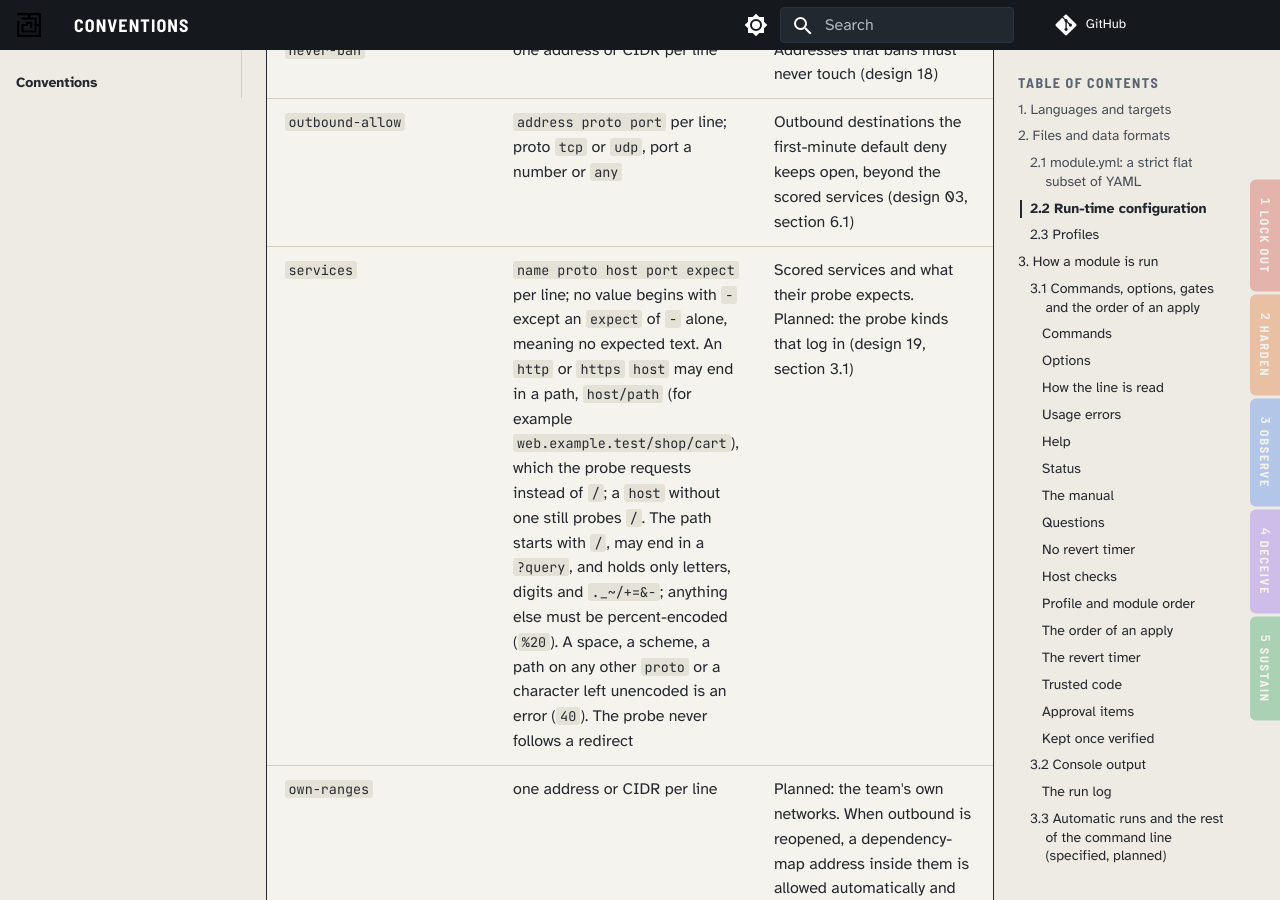
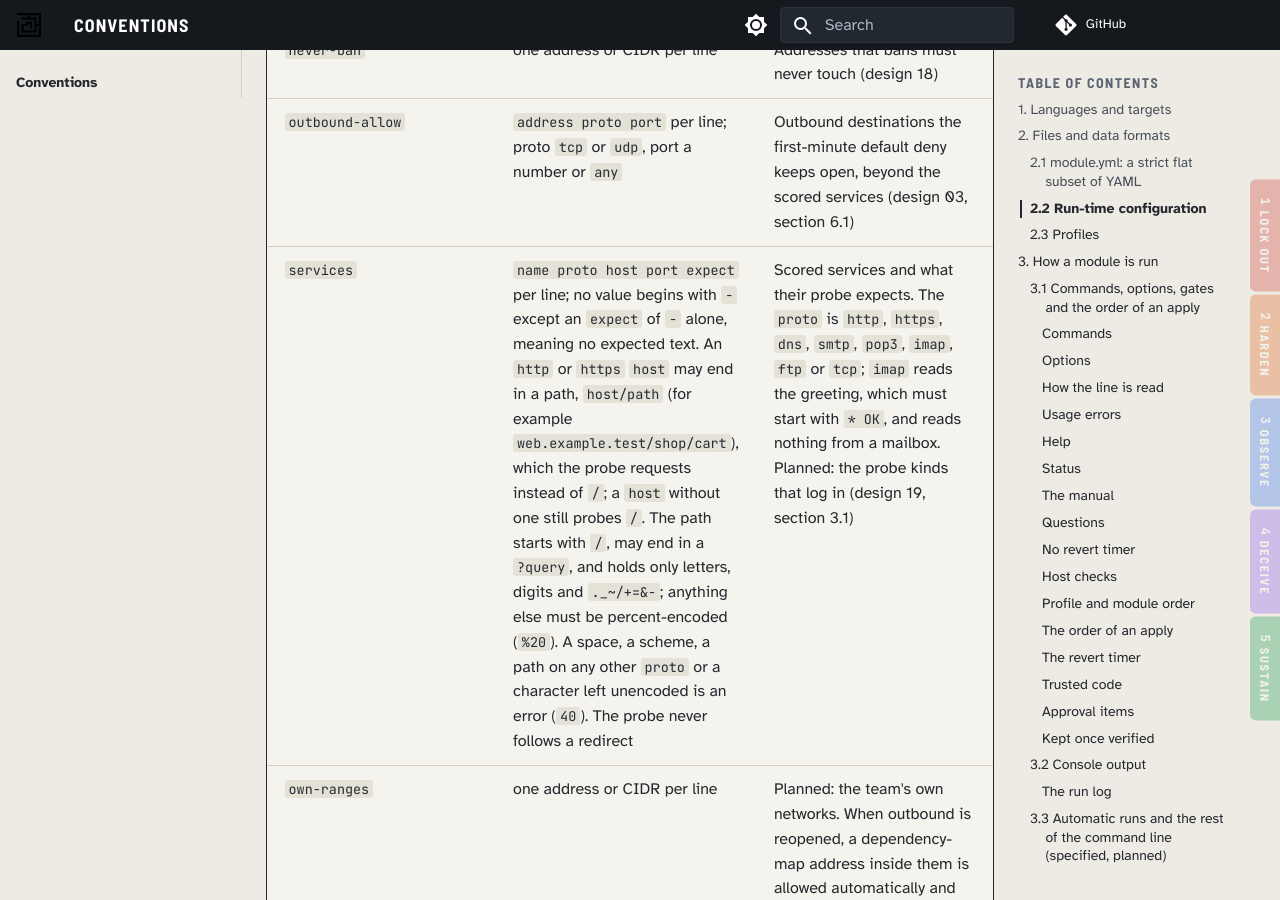
Before and after one commit to dotnetdork/Labyrinth, an MkDocs documentation site: the page built from docs/Conventions.md, in a window 1280 px wide and 900 px high, scrolled down 3099 px. Built offline with MkDocs 1.6.1 and Material for MkDocs 9.7.7, drawn with Linux system fonts in a browser that asks for light colours; comment, search, counter and statistics services are not loaded.

Commit message:
Add an imap probe that checks the greeting (#56)

```diff
--- a/docs/Conventions.md
+++ b/docs/Conventions.md
@@ -46,7 +46,7 @@ Configuration is **data, never code**. It is never `source`d in bash or dot-sour
 | `scoring-allowlist` | one address or CIDR per line | Scoring engine sources, applied before any deny rule. Optional for the runner; the firewall adapter still needs it until it checks for allows from any source (planned, design 01, section 5) |
 | `never-ban` | one address or CIDR per line | Addresses that bans must never touch (design 18) |
 | `outbound-allow` | `address proto port` per line; proto `tcp` or `udp`, port a number or `any` | Outbound destinations the first-minute default deny keeps open, beyond the scored services (design 03, section 6.1) |
-| `services` | `name proto host port expect` per line; no value begins with `-` except an `expect` of `-` alone, meaning no expected text. An `http` or `https` `host` may end in a path, `host/path` (for example `web.example.test/shop/cart`), which the probe requests instead of `/`; a `host` without one still probes `/`. The path starts with `/`, may end in a `?query`, and holds only letters, digits and `._~/+=&-`; anything else must be percent-encoded (`%20`). A space, a scheme, a path on any other `proto` or a character left unencoded is an error (`40`). The probe never follows a redirect | Scored services and what their probe expects. Planned: the probe kinds that log in (design 19, section 3.1) |
+| `services` | `name proto host port expect` per line; no value begins with `-` except an `expect` of `-` alone, meaning no expected text. An `http` or `https` `host` may end in a path, `host/path` (for example `web.example.test/shop/cart`), which the probe requests instead of `/`; a `host` without one still probes `/`. The path starts with `/`, may end in a `?query`, and holds only letters, digits and `._~/+=&-`; anything else must be percent-encoded (`%20`). A space, a scheme, a path on any other `proto` or a character left unencoded is an error (`40`). The probe never follows a redirect | Scored services and what their probe expects. The `proto` is `http`, `https`, `dns`, `smtp`, `pop3`, `imap`, `ftp` or `tcp`; `imap` reads the greeting, which must start with `* OK`, and reads nothing from a mailbox. Planned: the probe kinds that log in (design 19, section 3.1) |
 | `own-ranges` | one address or CIDR per line | Planned: the team's own networks. When outbound is reopened, a dependency-map address inside them is allowed automatically and any other is queued (design 08, section 3.2); `probe` run from outside refuses any address not in them (design 19, section 3) |
 | `hosts` | `host group profile platform` per line | Which hosts exist, and each one's group (its ring, design 03), profile and platform |
 | `seed.conf` | `KEY=value`, one per line | This host's seeds: `DECOY_SEED`, made by `laby --new-seed`, and, planned, `TEAM_SEED` (design 04). Written by Labyrinth, root-only (mode 600 on Linux; Administrators and SYSTEM on Windows), for this host only and never copied between hosts (design 16, section 4) |
```
Also changed, not shown: docs/manual/labyrinth.md (+2 -0 lines), 7 other files.
